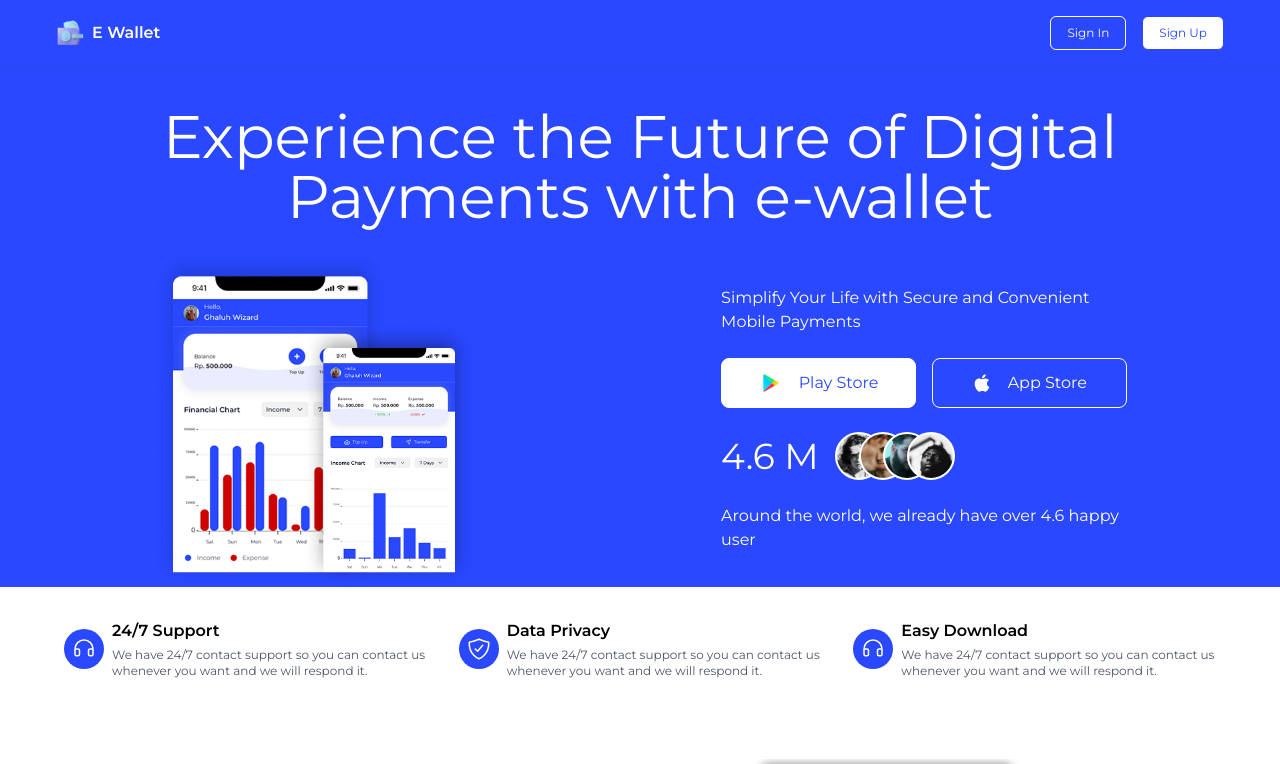
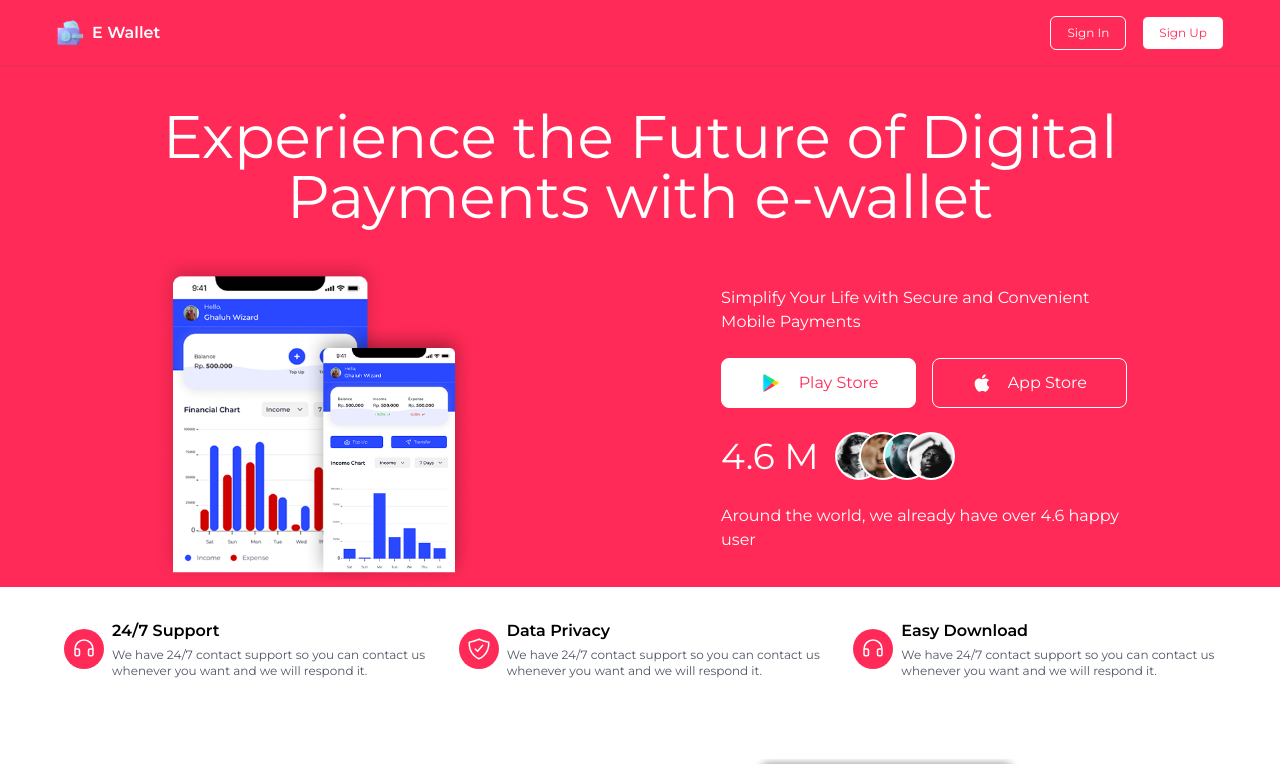
Before and after one commit to MGT06/e-wallet_frontend, a React (Vite) app: page /home in a window 1280 px wide. Shown: the top 764 px of the page. Built offline with nearby package versions, Linux system fonts and the light colour scheme.

Commit message:
refactor(css): change primary color

```diff
--- a/src/index.css
+++ b/src/index.css
@@ -6,7 +6,7 @@ body {
 }
 
 @theme {
-  --color-primary: #2948ff;
+  --color-primary: #ff2a57;
 
   --color-dark: #0b132a;
   --color-gray: #e8e8e84d;
```
